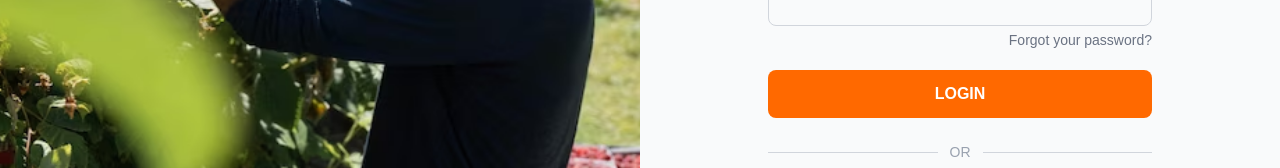
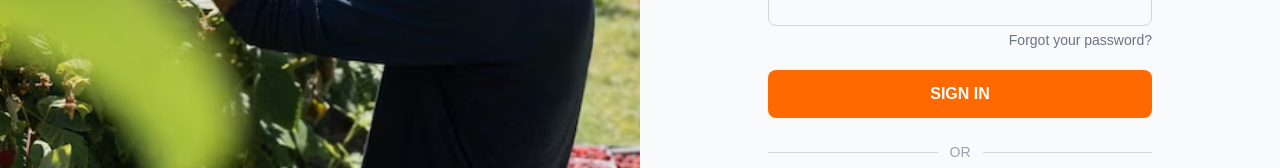
Before and after one commit to park-sueun/88days-jobs-au-frontend, a Next.js app: page /auth/signin in a window 1280 px wide. Shown: the part 404-572 px from the top of the page. Built offline with nearby package versions, Linux system fonts and the light colour scheme; no server answers.

Commit message:
Sign In 버튼 문구 변경

```diff
--- a/src/app/auth/signin/page.tsx
+++ b/src/app/auth/signin/page.tsx
@@ -102,7 +102,7 @@ export default function SigninPage() {
                 type="submit"
                 className="w-full bg-orange-500 hover:bg-orange-600 text-white font-semibold py-3 rounded-lg transition"
               >
-                LOGIN
+                SIGN IN
               </button>
             </form>
 
```
